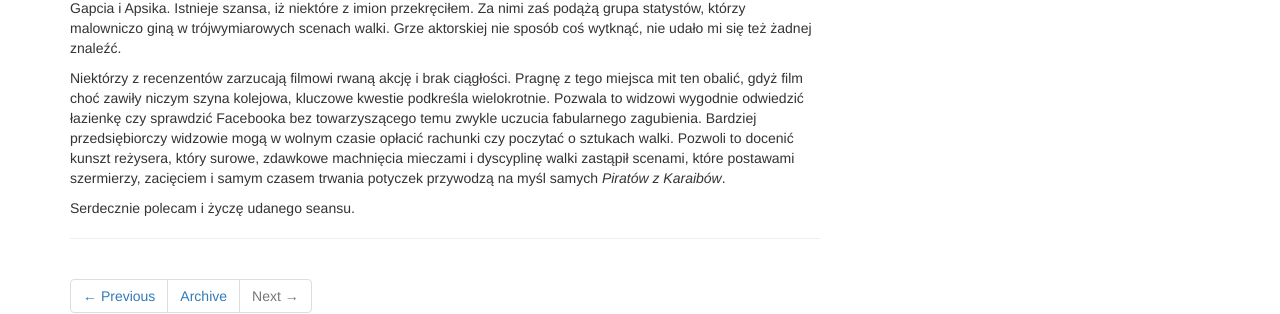
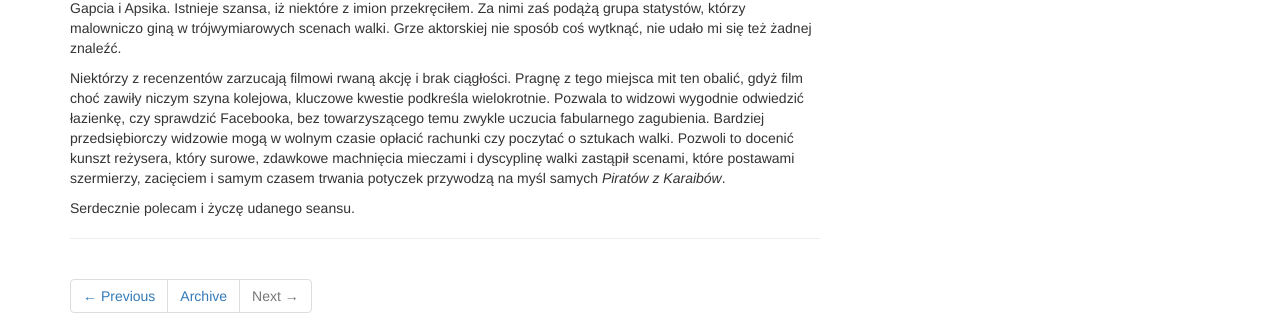
Before and after one commit to patrys/patrys.github.io, a Jekyll site: the page built from _posts/2014-01-15-recenzja-47-roninow.markdown, in a window 1280 px wide. Shown: the part 454-768 px from the top of the page. Built offline with Jekyll 4.4.1, drawn with Linux system fonts in a browser that asks for light colours; nearby versions of some CDN libraries; comment, search, counter and statistics services are not loaded.

Commit message:
Small fixes

```diff
--- a/_posts/2014-01-15-recenzja-47-roninow.markdown
+++ b/_posts/2014-01-15-recenzja-47-roninow.markdown
@@ -12,6 +12,6 @@ Jako wieloletni sympatyk kina azjatyckiego z prawdziwą radością przyjąłem f
 
 Tu skłamałem, gdyż istotnych postaci jest w filmie raptem kilka. Główny bohater, „mieszaniec” to wyrzutek, którego matką była Japonka, a ojcem Nicolas Cage. Swoim niezrównanym uporem oraz mimiką godną ostatniego odcinka jelita grubego zjednuje sobie poparcie grupy charyzmatycznych bohaterów: Mędrka, Wesołka, Gburka, Nieśmiałka, Śpioszka, Gapcia i Apsika. Istnieje szansa, iż niektóre z imion przekręciłem. Za nimi zaś podążą grupa statystów, którzy malowniczo giną w trójwymiarowych scenach walki. Grze aktorskiej nie sposób coś wytknąć, nie udało mi się też żadnej znaleźć.
 
-Niektórzy z recenzentów zarzucają filmowi rwaną akcję i brak ciągłości. Pragnę z tego miejsca mit ten obalić, gdyż film choć zawiły niczym szyna kolejowa, kluczowe kwestie podkreśla wielokrotnie. Pozwala to widzowi wygodnie odwiedzić łazienkę czy sprawdzić Facebooka bez towarzyszącego temu zwykle uczucia fabularnego zagubienia. Bardziej przedsiębiorczy widzowie mogą w wolnym czasie opłacić rachunki czy poczytać o sztukach walki. Pozwoli to docenić kunszt reżysera, który surowe, zdawkowe machnięcia mieczami i dyscyplinę walki zastąpił scenami, które postawami szermierzy, zacięciem i samym czasem trwania potyczek przywodzą na myśl samych *Piratów z Karaibów*.
+Niektórzy z recenzentów zarzucają filmowi rwaną akcję i brak ciągłości. Pragnę z tego miejsca mit ten obalić, gdyż film choć zawiły niczym szyna kolejowa, kluczowe kwestie podkreśla wielokrotnie. Pozwala to widzowi wygodnie odwiedzić łazienkę, czy sprawdzić Facebooka, bez towarzyszącego temu zwykle uczucia fabularnego zagubienia. Bardziej przedsiębiorczy widzowie mogą w wolnym czasie opłacić rachunki czy poczytać o sztukach walki. Pozwoli to docenić kunszt reżysera, który surowe, zdawkowe machnięcia mieczami i dyscyplinę walki zastąpił scenami, które postawami szermierzy, zacięciem i samym czasem trwania potyczek przywodzą na myśl samych *Piratów z Karaibów*.
 
 Serdecznie polecam i życzę udanego seansu.
```
